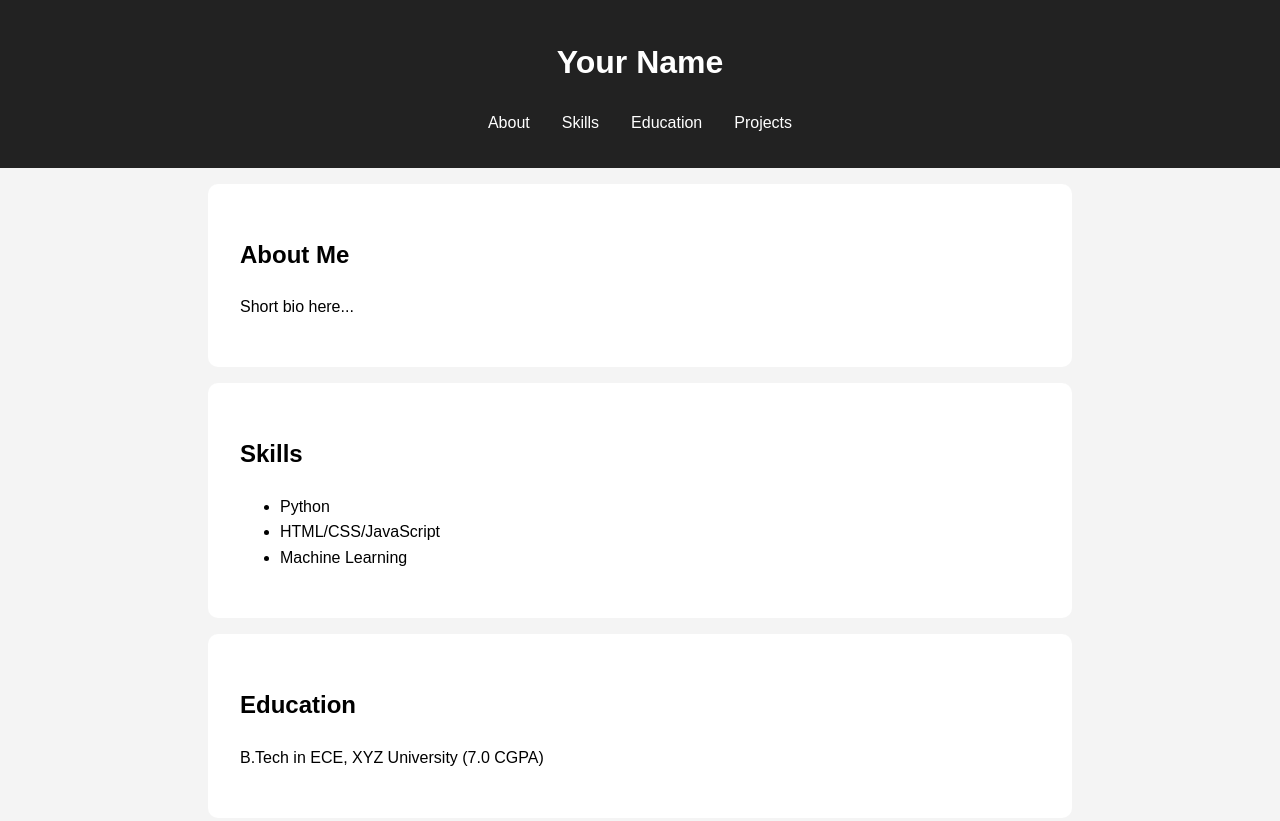
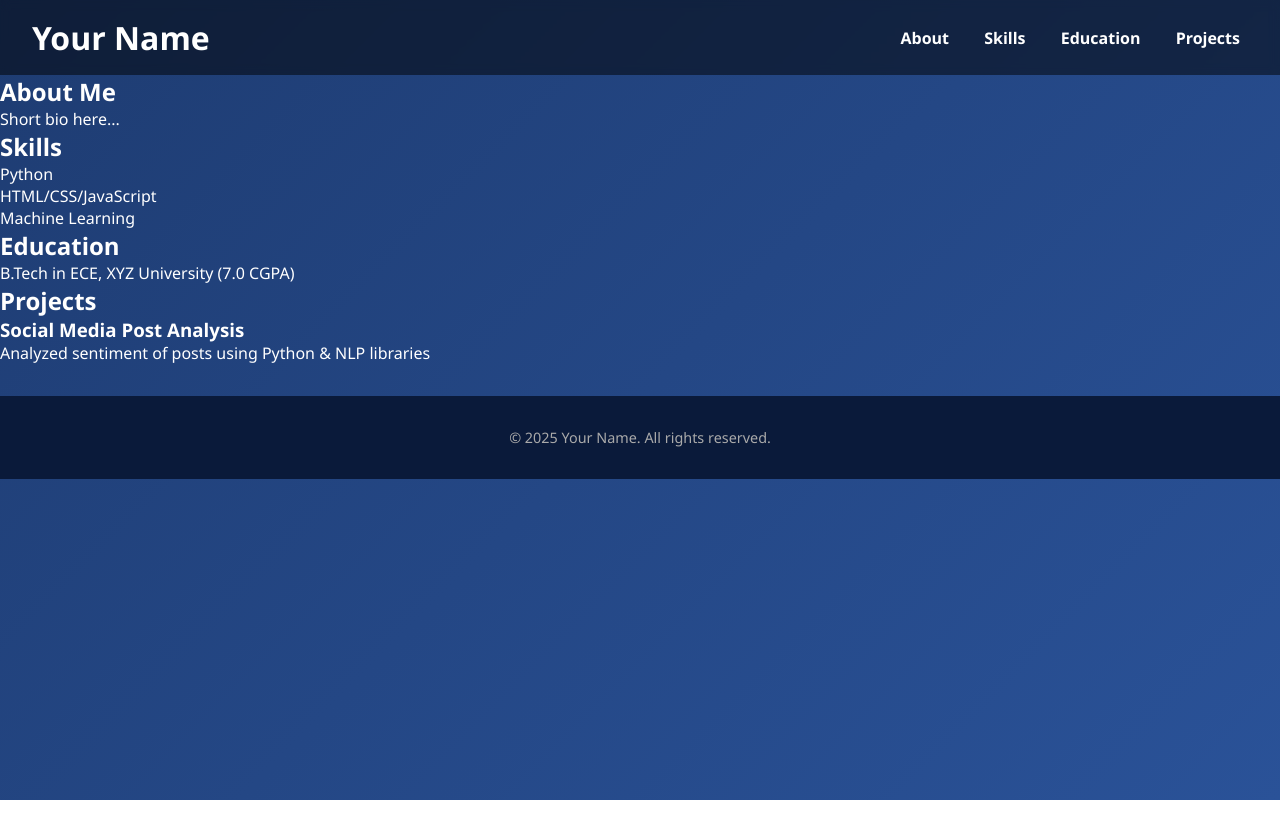
Before and after one commit to sreeram8705/portfolio, a plain HTML site: page index.html in a window 1280 px wide. Shown: the top 821 px of the page. After the commit the page ends 800 px from the top, so only its background shows below. Drawn offline with Linux system fonts and the light colour scheme.

Commit message:
Update style.css

```diff
--- a/style.css
+++ b/style.css
@@ -1,54 +1,130 @@
-/* style.css */
-body {
-  font-family: Arial, sans-serif;
-  line-height: 1.6;
+/* Reset & Base Styles */
+* {
   margin: 0;
   padding: 0;
-  background-color: #f4f4f4;
+  box-sizing: border-box;
+  font-family: "Segoe UI", sans-serif;
+  scroll-behavior: smooth;
 }
 
+body {
+  background: linear-gradient(135deg, #1e3c72, #2a5298);
+  color: white;
+  min-height: 100vh;
+}
+
+/* Header */
 header {
-  background-color: #222;
-  color: #fff;
-  padding: 1rem;
-  text-align: center;
+  background: rgba(0, 0, 0, 0.5);
+  padding: 1rem 2rem;
+  display: flex;
+  justify-content: space-between;
+  align-items: center;
+  position: sticky;
+  top: 0;
+  z-index: 10;
+  backdrop-filter: blur(5px);
+}
+
+.logo {
+  font-size: 1.5rem;
+  font-weight: bold;
+  color: #00c6ff;
 }
 
 nav ul {
   display: flex;
-  justify-content: center;
   list-style: none;
-  padding: 0;
+  gap: 1.2rem;
 }
 
-nav ul li {
-  margin: 0 1rem;
+nav a {
+  color: white;
+  text-decoration: none;
+  font-weight: bold;
+  padding: 0.5rem;
+  transition: 0.3s;
 }
 
-nav ul li a {
-  color: white;
-  text-decoration: none;
+nav a:hover {
+  color: #00c6ff;
+  text-shadow: 0 0 10px #00c6ff;
 }
 
-section {
-  padding: 2rem;
-  background-color: white;
-  margin: 1rem auto;
-  max-width: 800px;
-  border-radius: 10px;
+/* Sections */
+.content-section {
+  display: none;
+  padding: 4rem 2rem;
+  max-width: 900px;
+  margin: auto;
+  position: relative;
+  z-index: 1;
 }
 
-.project {
-  background-color: #eee;
-  padding: 1rem;
-  margin: 1rem 0;
-  border-radius: 8px;
+.content-section.active {
+  display: block;
+}
+
+.hidden {
+  display: none !important;
+}
+
+/* Hero Section */
+.hero {
+  display: flex;
+  justify-content: space-between;
+  align-items: center;
+  flex-wrap: wrap;
+  gap: 2rem;
+}
+
+.hero-text {
+  max-width: 500px;
+}
+
+.hero-text h1 {
+  font-size: 3rem;
+}
+
+.hero-text .highlight {
+  color: #00c6ff;
+}
+
+.hero-text h3 {
+  margin-top: 1rem;
+  font-weight: normal;
+}
+
+.hero-text p {
+  margin-top: 1rem;
+  font-size: 1.2rem;
+}
+
+.hero-img img {
+  width: 250px;
+  border-radius: 50%;
+  border: 4px solid white;
+  box-shadow: 0 0 20px rgba(255, 255, 255, 0.3);
+}
+
+/* Footer */
+footer {
+  text-align: center;
+  padding: 2rem;
+  background-color: #0a1a3a;
+  color: #aaa;
+  font-size: 0.9rem;
+  margin-top: 2rem;
 }
 
 /* Responsive */
-@media (max-width: 600px) {
-  nav ul {
+@media screen and (max-width: 768px) {
+  .hero {
     flex-direction: column;
-    align-items: center;
+    text-align: center;
+  }
+
+  .hero-img img {
+    width: 200px;
   }
 }
```
